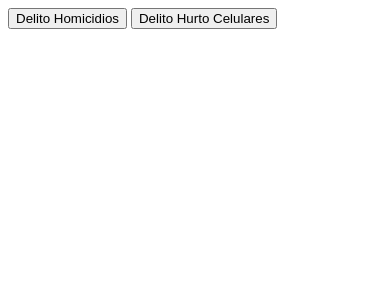
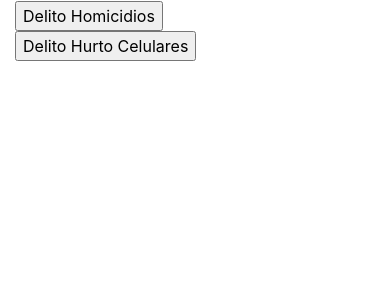
Before and after one commit to aguarinbayo/mapa, a PHP site: page / in a window 390 px wide. Shown: the top 300 px of the page. Run offline with PHP 8.4, Linux system fonts and the light colour scheme.

Commit message:
Ultimos archivos subidos

```diff
--- a/index.php
+++ b/index.php
@@ -1,22 +1,63 @@
+<!--
+Alexander Guarin
+Karen Rodriguez
+-->
+
+
+
 <head>
 	<script type="text/javascript" src="https://code.jquery.com/jquery-3.3.1.min.js"></script>
+	<link rel="stylesheet" href="https://stackpath.bootstrapcdn.com/bootstrap/4.1.0/css/bootstrap.min.css" integrity="sha384-9gVQ4dYFwwWSjIDZnLEWnxCjeSWFphJiwGPXr1jddIhOegiu1FwO5qRGvFXOdJZ4" crossorigin="anonymous">
+<script src="https://stackpath.bootstrapcdn.com/bootstrap/4.1.0/js/bootstrap.min.js" integrity="sha384-uefMccjFJAIv6A+rW+L4AHf99KvxDjWSu1z9VI8SKNVmz4sk7buKt/6v9KI65qnm" crossorigin="anonymous"></script>
 </head>
 
-<input type="submit" name="data" value="Delito Homicidios" id="boton1" onClick = "accion('muertes');">
+<style type="text/css">
+	#data{
+		width: 100%;
+		height: 100%;
+		text-align: center;
+	}
+	#data img{
+		margin: 0 auto;
+	}
 
-<input type="submit" name="data" value="Delito Hurto Celulares" id="boton1" onClick = "accion('celular');">
+</style>
+<body class="container-fluid">
+	<div class="row">
+		<div class="col-md-2">
 
-<div id="data">
+		</div>
+		<div class="col-md-4">
+			<input type="submit" name="data" value="Delito Homicidios" id="boton1" onClick = "accion('muertes');">
+		</div>
+		<div class="col-md-4">
+			<input type="submit" name="data" value="Delito Hurto Celulares" id="boton1" onClick = "accion('celular');">
+		</div>
+		<div class="col-md-2">
 
-</div>
+		</div>
+	</div>
+	<div class="row">
+		<div id="data" class="col-md-12"></div>
+	</div>
+</body>
+
+
+
+
+
 <script>
     function accion(info)
     {
+
+    	$("#data").html('<img src="cargar.gif">');
+
         $.ajax({
             type:'get',
             url: 'celular.php',
             data: {id:info},
             success:function(data){
+
                 $("#data").html(data);
                 console.log("bien");
            },
@@ -26,3 +67,5 @@
          });
     }
 </script>
+
+<img src="">
```
Also changed, not shown: cargar.gif (added).
